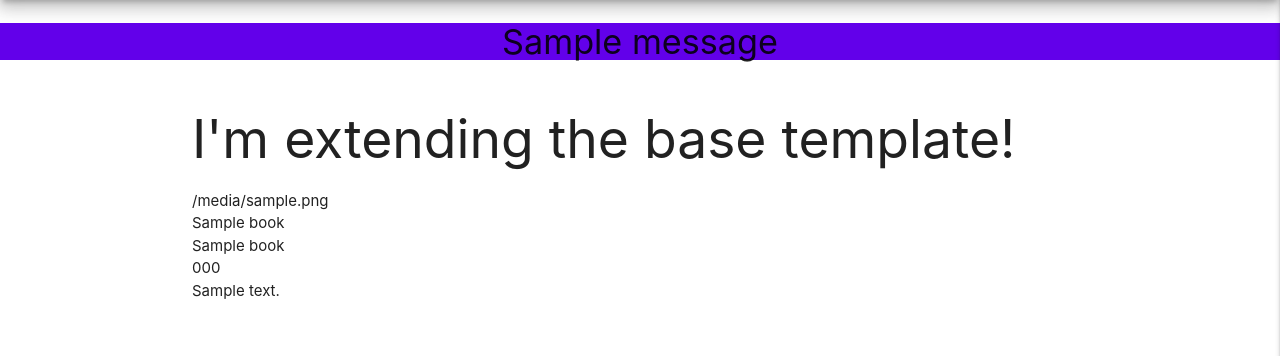
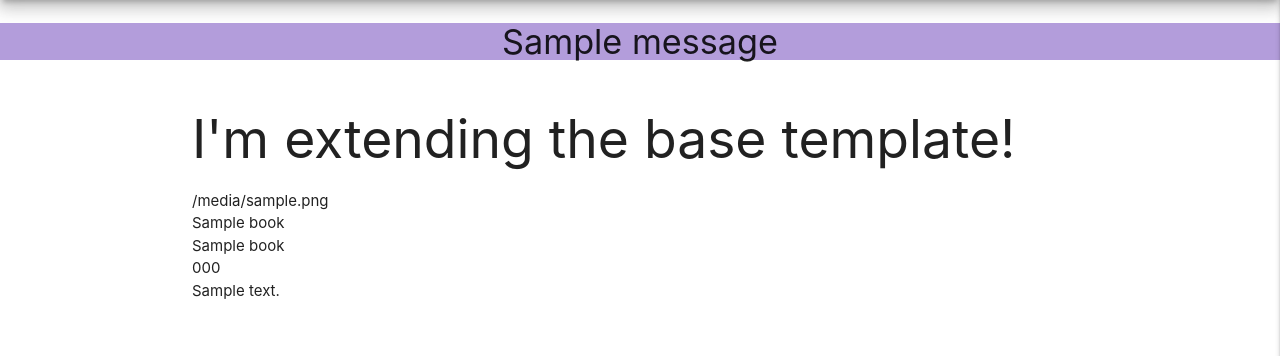
Before and after one commit to emusat2021/Booktips, a Flask app: page / in a window 1280 px wide. Shown: the part 64-420 px from the top of the page. Run offline with Flask 2, Linux system fonts and the light colour scheme; one stand-in notice (Sample message) is shown; a database or web service that is not in the repository returns one stand-in record (values such as "Sample title"); some libraries are stand-ins or nearby versions.

Commit message:
Change color to link

```diff
--- a/templates/base.html
+++ b/templates/base.html
@@ -48,7 +48,7 @@
         {% if messages %}
           {% for message in messages %}
             <div class="row flashes">
-              <h4 class="center-align deep-purple deep-purple accent-4">{{ message }}</h4>
+              <h4 class="center-align deep-purple deep-purple lighten-3">{{ message }}</h4>
             </div>
           {% endfor %}
         {% endif %}
```
